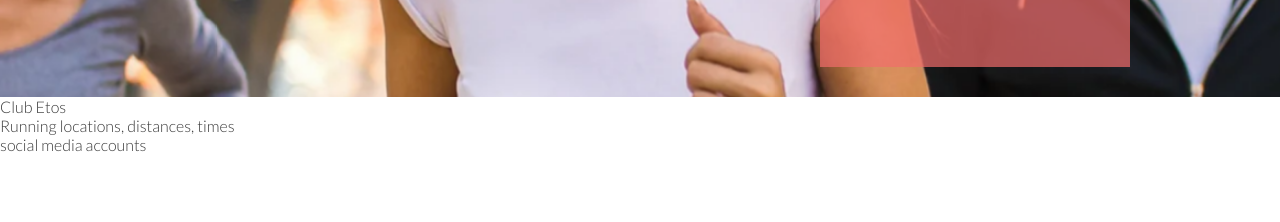
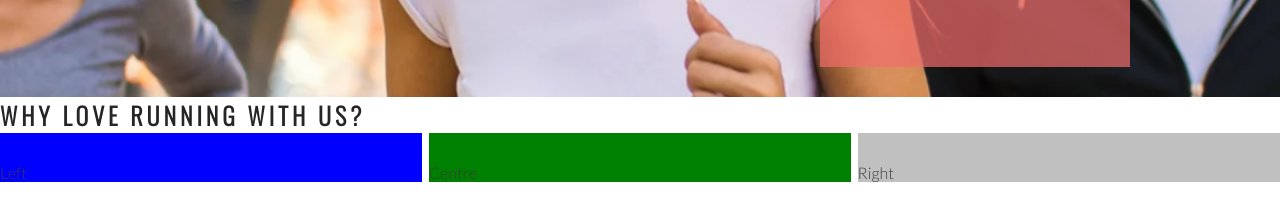
Before and after one commit to fergalquinn77/love-running, a plain HTML site: page index.html in a window 1280 px wide. Shown: the part 578-800 px from the top of the page. Drawn offline with nearby package versions, Linux system fonts and the light colour scheme.

Commit message:
add club ehtos structure

```diff
--- a/assets/css/style.css
+++ b/assets/css/style.css
@@ -17,7 +17,9 @@ letter-spacing: 4px;
 color: #252525}
 
 #logo {float:left;
-font-size:280%;}
+font-size:280%;
+margin-left: 30px;
+}
 
 #menu {font-size: 110%;
 letter-spacing: 4px;}
@@ -98,3 +100,30 @@ letter-spacing: 4px;}
 
     position: absolute;
 }
+
+/* Club Ethos */
+
+#club-ethos{
+    height: 600px;
+}
+
+#left-about{
+    padding-top: 30px;
+    width: 33%;
+    float: left;
+    background-color: blue;
+}
+
+#right-about{
+    padding-top: 30px;
+    width: 33%;
+    float: right;
+    background-color: silver;
+}
+
+#center-about{
+    padding-top: 30px;
+    width: 33%;
+    margin: 0 auto;
+    background-color: green;
+}
--- a/index.html
+++ b/index.html
@@ -39,7 +39,12 @@
             <h3>Dublin Docklands & Phoenix Park</h3>
         </div>
     </section>
-    <section>Club Etos</section>
+    <section id="club-ethos">
+        <h1>Why love running with us?</h1>
+        <div id="left-about">Left</div>
+        <div id="right-about">Right</div>
+        <div id="center-about">Centre</div>
+    </section>
     <section>Running locations, distances, times</section>
     <footer>social media accounts</footer>
 </body>
```
